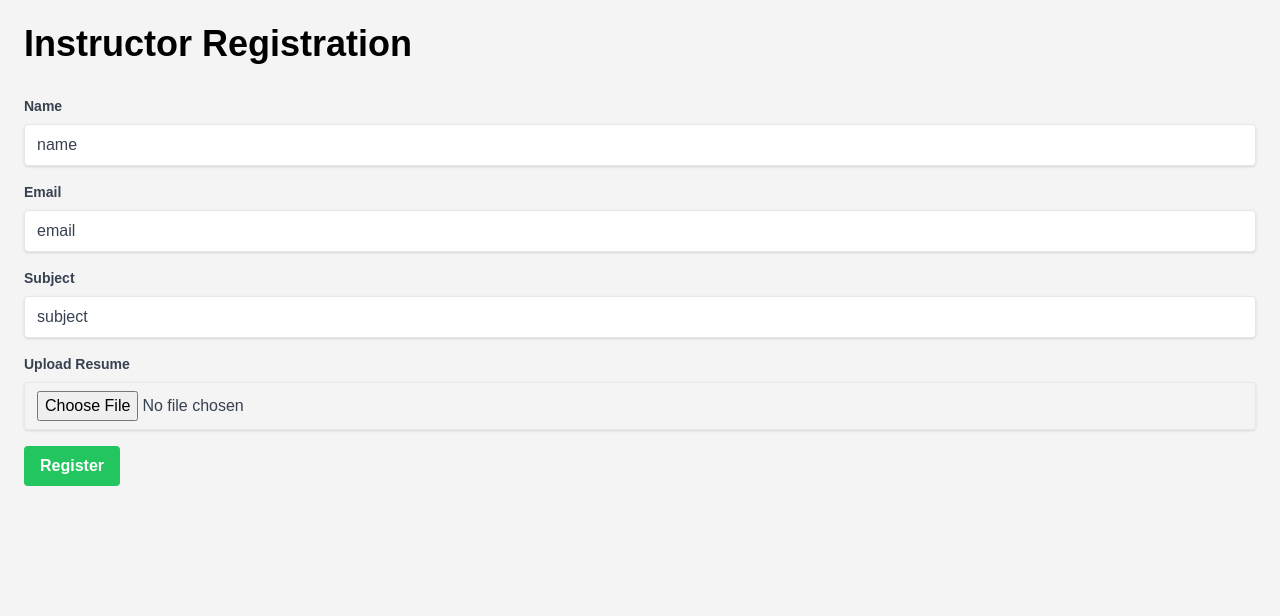
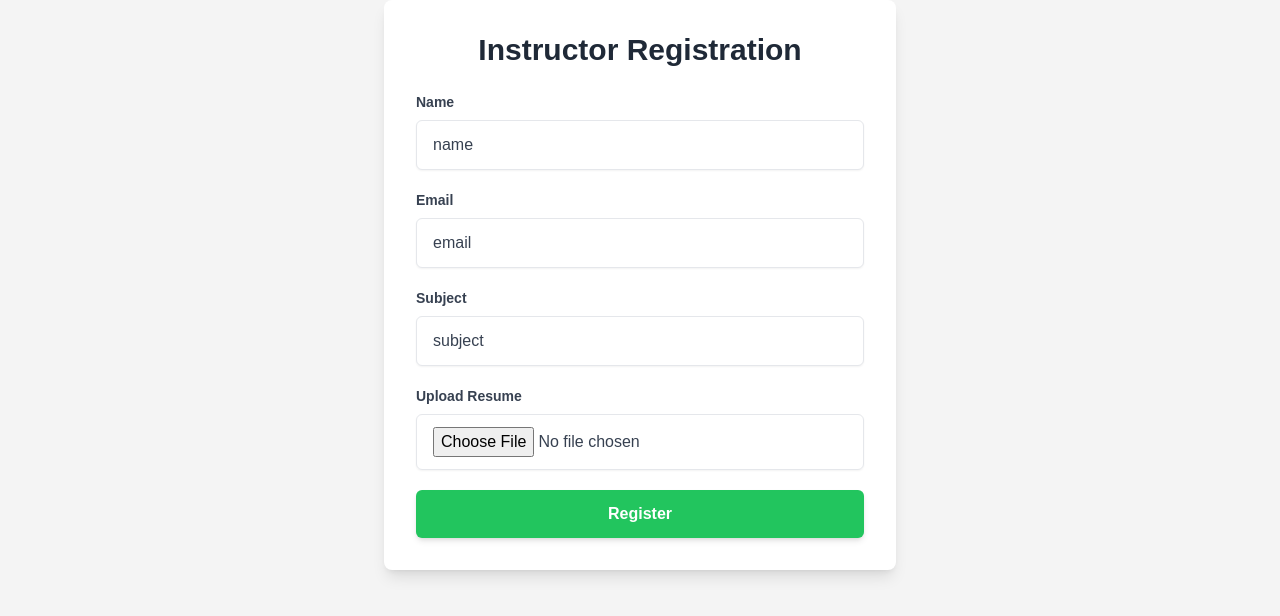
Before and after one commit to Rilian0031/edutech, a React (Vite) app: page /instructorregistration in a window 1280 px wide. Shown: the top 616 px of the page. Built offline with nearby package versions, Linux system fonts and the light colour scheme.

Commit message:
added an image

```diff
--- a/src/components/Navbar.jsx
+++ b/src/components/Navbar.jsx
@@ -21,7 +21,7 @@ function Navbar() {
           </li> */}
           <li className="relative group">
             <a href="#" className="hover:text-yellow-400">Pages</a>
-            <div className="dropdown-content absolute hidden bg-white text-gray-800 shadow-md mt-2 group-hover:block">
+            <div className="dropdown-content absolute hidden bg-white text-gray-800 shadow-md mt-0 group-hover:block">
               {/* <Link to="/events" className="block p-2 hover:bg-gray-200">Event</Link>
               <Link to="/event-details" className="block p-2 hover:bg-gray-200">Event Details</Link> */}
               <a href="/#instructors" className="block p-2 hover:bg-gray-200">Instructors</a>
--- a/src/components/Pages/Courses.jsx
+++ b/src/components/Pages/Courses.jsx
@@ -20,7 +20,7 @@ const courses = [
 function Courses() {
   return (
     <div className="courses p-6">
-      <h1 className="text-4xl font-bold mb-8">Our Courses</h1>
+      <h1 className="text-4xl font-bold mb-8 text">Our Courses</h1>
       <div className="grid grid-cols-1 sm:grid-cols-2 lg:grid-cols-3 gap-6">
         {courses.map(course => (
           <div key={course.id} className="course-card bg-white rounded-lg shadow-md p-4">
--- a/src/components/Pages/InstructorRegistration.jsx
+++ b/src/components/Pages/InstructorRegistration.jsx
@@ -1,55 +1,61 @@
-import React from 'react'
+import React from 'react';
 
 const InstructorRegistration = () => {
 
     return (
-        <div className="instructor-registration p-6">
-          <h1 className="text-4xl font-bold mb-8">Instructor Registration</h1>
+        <div className="instructor-registration p-8 max-w-lg mx-auto bg-white shadow-lg rounded-lg">
+            <h1 className="text-3xl font-bold mb-6 text-center text-gray-800">Instructor Registration</h1>
             <form>
-            <div className="mb-4">
-              <label className="block text-gray-700 text-sm font-bold mb-2">Name</label>
+                <div className="mb-5">
+                    <label className="block text-gray-700 text-sm font-semibold mb-2">Name</label>
                     <input
                         type="text"
                         value="name"
                         onChange={(e) => setName(e.target.value)}
-                className="shadow appearance-none border rounded w-full py-2 px-3 text-gray-700"
+                        className="shadow-sm appearance-none border rounded-md w-full py-3 px-4 text-gray-700 focus:ring-2 focus:ring-green-400 focus:outline-none"
+                        placeholder="Enter your name"
                         required
                     />
                 </div>
-            <div className="mb-4">
-              <label className="block text-gray-700 text-sm font-bold mb-2">Email</label>
+                <div className="mb-5">
+                    <label className="block text-gray-700 text-sm font-semibold mb-2">Email</label>
                     <input
                         type="email"
                         value="email"
                         onChange={(e) => setEmail(e.target.value)}
-                className="shadow appearance-none border rounded w-full py-2 px-3 text-gray-700"
+                        className="shadow-sm appearance-none border rounded-md w-full py-3 px-4 text-gray-700 focus:ring-2 focus:ring-green-400 focus:outline-none"
+                        placeholder="Enter your email"
                         required
                     />
                 </div>
-            <div className="mb-4">
-              <label className="block text-gray-700 text-sm font-bold mb-2">Subject</label>
+                <div className="mb-5">
+                    <label className="block text-gray-700 text-sm font-semibold mb-2">Subject</label>
                     <input
                         type="text"
                         value="subject"
                         onChange={(e) => setSubject(e.target.value)}
-                className="shadow appearance-none border rounded w-full py-2 px-3 text-gray-700"
+                        className="shadow-sm appearance-none border rounded-md w-full py-3 px-4 text-gray-700 focus:ring-2 focus:ring-green-400 focus:outline-none"
+                        placeholder="Enter your subject"
                         required
                     />
                 </div>
-            <div className="mb-4">
-              <label className="block text-gray-700 text-sm font-bold mb-2">Upload Resume</label>
+                <div className="mb-5">
+                    <label className="block text-gray-700 text-sm font-semibold mb-2">Upload Resume</label>
                     <input
                         type="file"
                         onChange={(e) => setResume(e.target.files[0])}
-                className="shadow appearance-none border rounded w-full py-2 px-3 text-gray-700"
+                        className="shadow-sm appearance-none border rounded-md w-full py-3 px-4 text-gray-700 focus:ring-2 focus:ring-green-400 focus:outline-none"
                         required
                     />
                 </div>
-            <button type="submit" className="bg-green-500 hover:bg-green-700 text-white font-bold py-2 px-4 rounded">
+                <button
+                    type="submit"
+                    className="w-full bg-green-500 hover:bg-green-600 text-white font-semibold py-3 px-4 rounded-md shadow-md transition duration-300 ease-in-out">
                     Register
                 </button>
             </form>
         </div>
     );
 }
-export default InstructorRegistration
+
+export default InstructorRegistration;
--- a/src/components/Pages/Testimonial.jsx
+++ b/src/components/Pages/Testimonial.jsx
@@ -29,7 +29,7 @@ function Testimonial() {
 
     return (
       <div className="testimonial p-6">
-        <h1 className="text-4xl font-bold mb-8">Student Testimonials</h1>
+        <h1 className="text-4xl font-bold mb-8 text-black text-center">Student Testimonials</h1>
         <div className="grid grid-cols-1 md:grid-cols-2 gap-8">
           {testimonials.map((testimonial, index) => (
             <div key={index} className="testimonial-card bg-white p-6 rounded-lg shadow-md">
--- a/src/components/auth/DashBoard/DashBoard.jsx
+++ b/src/components/auth/DashBoard/DashBoard.jsx
@@ -122,7 +122,7 @@ function Dashboard() {
 
   return (
     <div className="dashboard p-6 ml-64">
-      <h1 className="text-4xl font-bold mb-6">Welcome Back, [Student Name]!</h1>
+      <h1 className="text-4xl font-bold mb-6">Welcome Back, [Jane]!</h1>
 
       <nav className="mb-6">
         <ul className="flex space-x-4">
--- a/src/components/auth/DashBoard/Sidebar.jsx
+++ b/src/components/auth/DashBoard/Sidebar.jsx
@@ -7,8 +7,8 @@ function Sidebar() {
       <h2 className="text-2xl font-bold p-4">School Dashboard</h2>
       <ul className="mt-4">
         <li className="p-2 hover:bg-green-500 rounded transition-colors">
-          <Link to="/overview" className="block text-white hover:text-yellow-400">
-            Overview
+          <Link to=" " className="block text-white hover:text-yellow-400">
+
           </Link>
         </li>
         <li className="p-2 hover:bg-green-500 rounded transition-colors">
@@ -38,7 +38,7 @@ function Sidebar() {
         </li>
         <li className="p-2 hover:bg-green-500 rounded transition-colors">
           <Link to="/settings" className="block text-white hover:text-yellow-400">
-            Settings
+
           </Link>
         </li>
       </ul>
```
Also changed, not shown: src/components/Pages/Home.jsx (+10 -9 lines), src/assets/images/school1.jpeg (added). Lines whose indentation alone changed are shown as unchanged.
